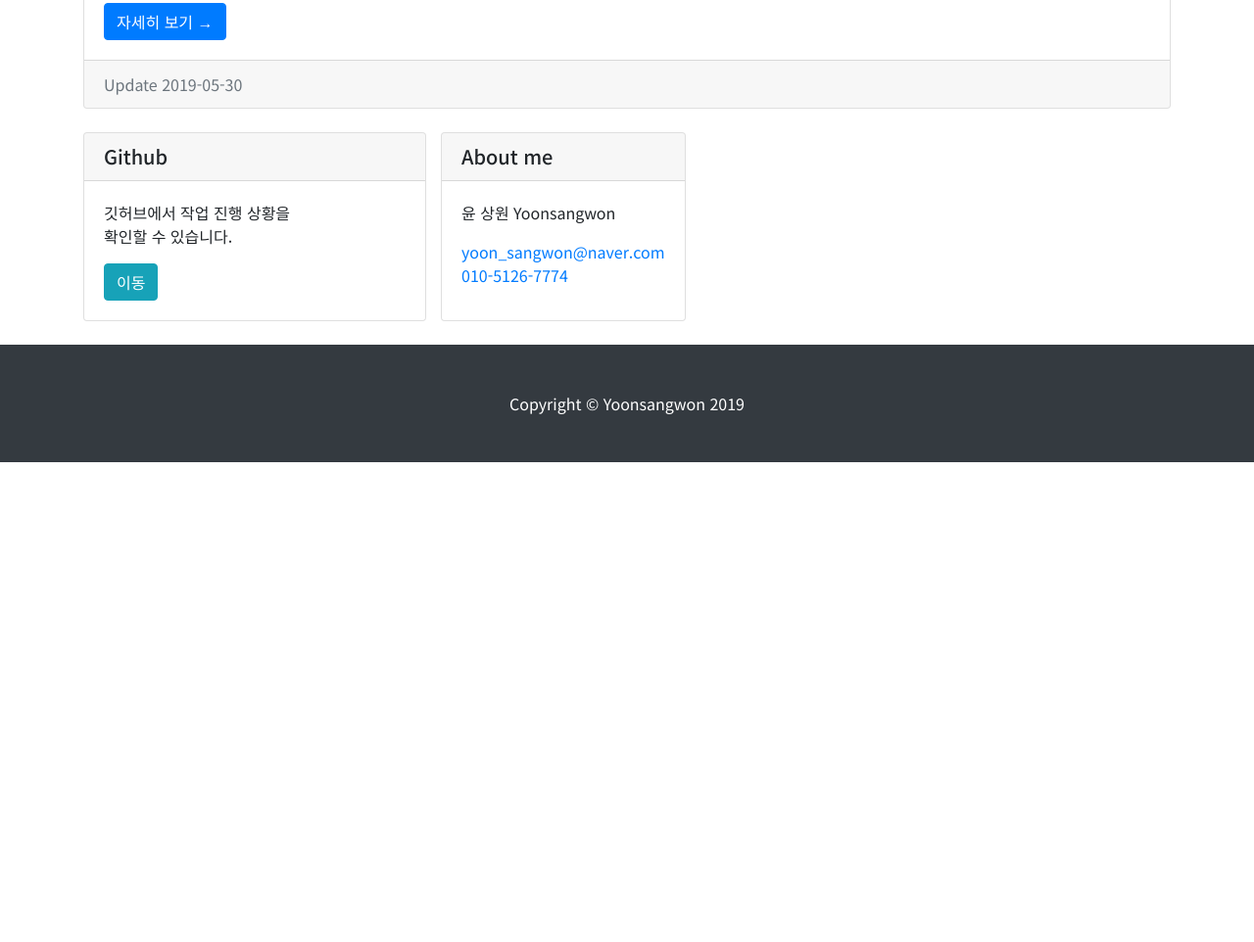
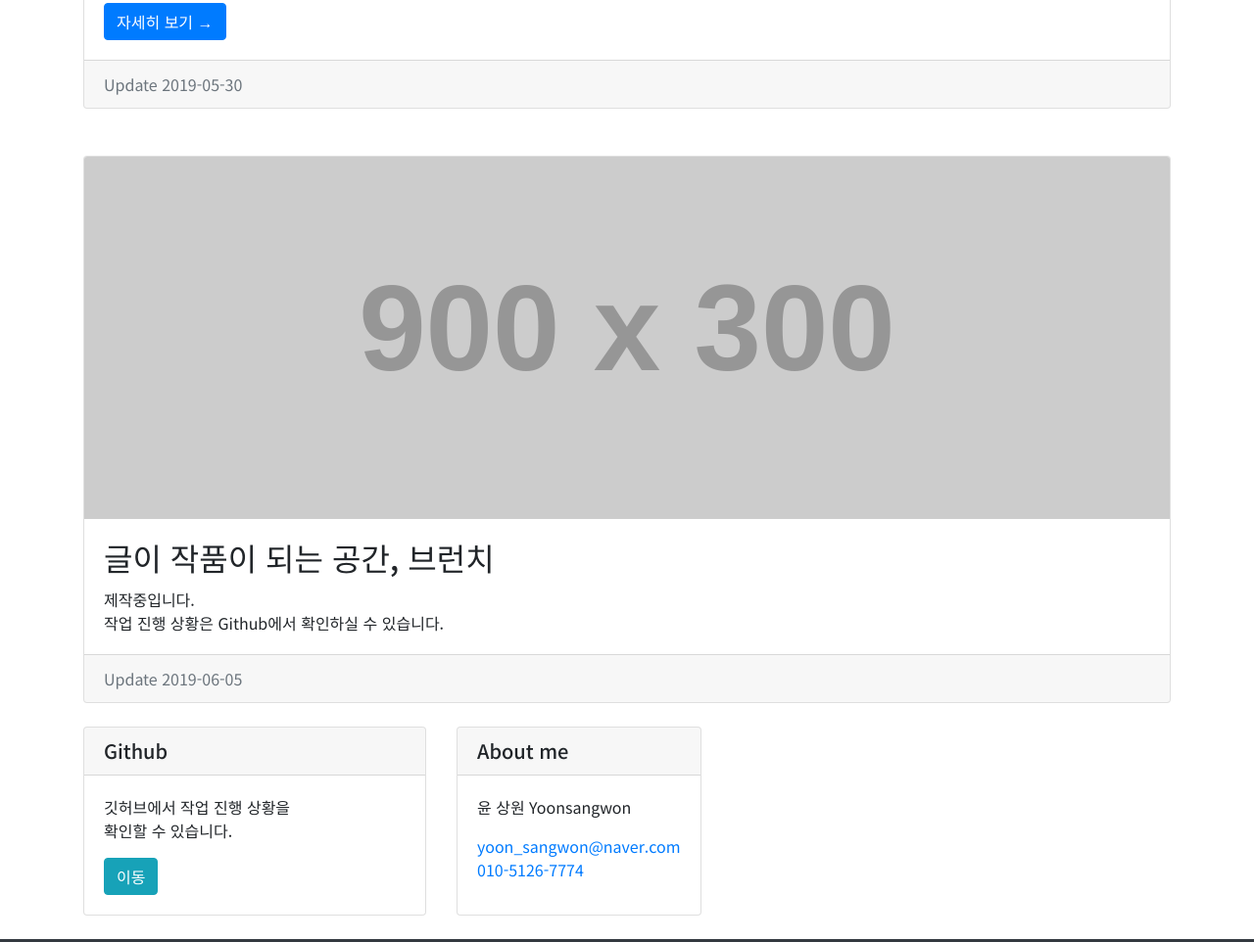
Before and after one commit to Yoonsangwon96/Portfolio, a website: page index.html in a window 1280 px wide. Shown: the part 1566-2528 px from the top of the page at 98% size. Before the commit the page ends 2038 px from the top, so only its background shows below. Drawn offline with Linux system fonts and the light colour scheme; placeholder pictures from the web are drawn by us.

Commit message:
20190605 Update

```diff
--- a/index.html
+++ b/index.html
@@ -61,6 +61,18 @@
           </div>
         </div>
 
+        <div class="card mt-5">
+          <img class="card-img-top" src="http://placehold.it/900x300" alt="Card image cap">
+          <div class="card-body">
+            <h2 class="card-title">글이 작품이 되는 공간, 브런치</h2>
+            <p class="card-text">제작중입니다.<br> 작업 진행 상황은 Github에서 확인하실 수 있습니다. </p>
+            <!-- <a href="http://yoonsangwon0907.dothome.co.kr/portfolio/port02/kita.html" class="btn btn-primary">자세히 보기 &rarr;</a> -->
+          </div>
+          <div class="card-footer text-muted">
+            Update 2019-06-05
+          </div>
+        </div>
+
         <!-- Blog Post -->
         <!-- <div class="card mb-4">
           <img class="card-img-top" src="http://placehold.it/750x300" alt="Card image cap">
@@ -109,7 +121,7 @@
 
       </div>
       <!-- Categories Widget -->
-      <div class="card my-4">
+      <div class="card my-4 ml-3">
         <h5 class="card-header">About me</h5>
         <div class="card-body">
           <div class="row">
```
